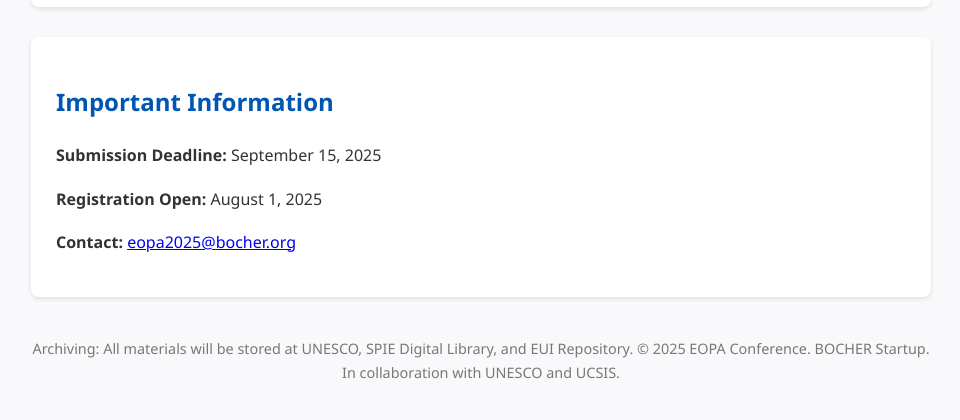
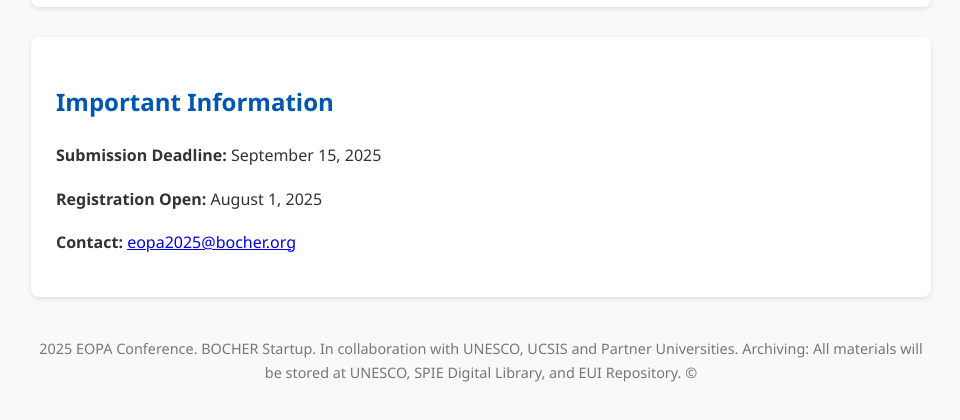
Before and after one commit to bocher-de/EOPA-2025-Conference, a plain HTML site: page index.html in a window 1280 px wide. Shown: the part 1597-2017 px from the top of the page, without its empty margins (159-1119 px from the left). Drawn offline with Linux system fonts and the light colour scheme.

Commit message:
Update index.html

```diff
--- a/index.html
+++ b/index.html
@@ -83,7 +83,7 @@
       The 15th International Scientific Conference on Earth Observation Tools in Protected Areas aims to build capacity and generate marine data knowledge in Small Island Developing States (SIDS), LDCs, and African countries.
     </p>
     <div class="download">
-      📄 <a href="assets/docs/call-for-papers.pdf" target="_blank">Call for papers EOPA 2025.pdf</a>
+      📄 <a href="Call for papers EOPA 2025.pdf" target="_blank">Call for papers EOPA 2025.pdf</a>
     </div>
   </section>
 
@@ -124,8 +124,9 @@
   </section>
 
   <footer>
+    2025 EOPA Conference. BOCHER Startup. In collaboration with UNESCO, UCSIS and Partner Universities.
     Archiving: All materials will be stored at UNESCO, SPIE Digital Library, and EUI Repository.
-    &copy; 2025 EOPA Conference. BOCHER Startup. In collaboration with UNESCO and UCSIS.
+    &copy;
   </footer>
 
 </body>
```
